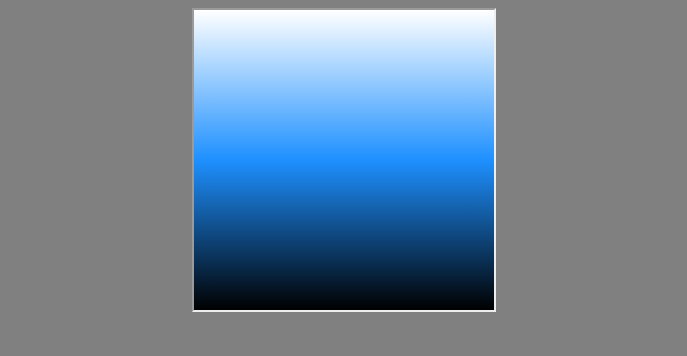
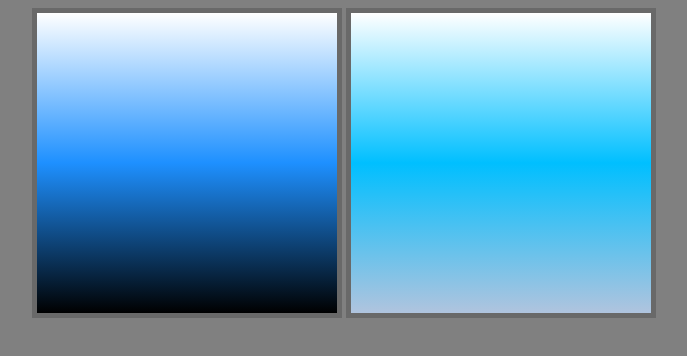
Before and after one commit to GlorgGlockenspiel/gradient-museum, a plain HTML site: page cold.html in a window 1280 px wide. Shown: the whole page, without its empty margins (296-983 px from the left). Drawn offline with Linux system fonts and the light colour scheme.

Commit message:
Update cold.html

```diff
--- a/cold.html
+++ b/cold.html
@@ -6,6 +6,7 @@
     <link href="style.css" rel="stylesheet">
   </head>
   <body>
-    <iframe style="height:300px;width:300px;background-image:linear-gradient(white,dodgerblue,black);" title="gradient"></iframe>
+    <iframe style="height:300px;width:300px;background-image:linear-gradient(white,dodgerblue,black);border:5px solid dimgrey;" title="gradient"></iframe>
+    <iframe style="height:300px;width:300px;background-image:linear-gradient(white,deepskyblue,lightsteelblue);border:5px solid dimgrey;" title="gradient"></iframe>
   </body>
 </html>
```
